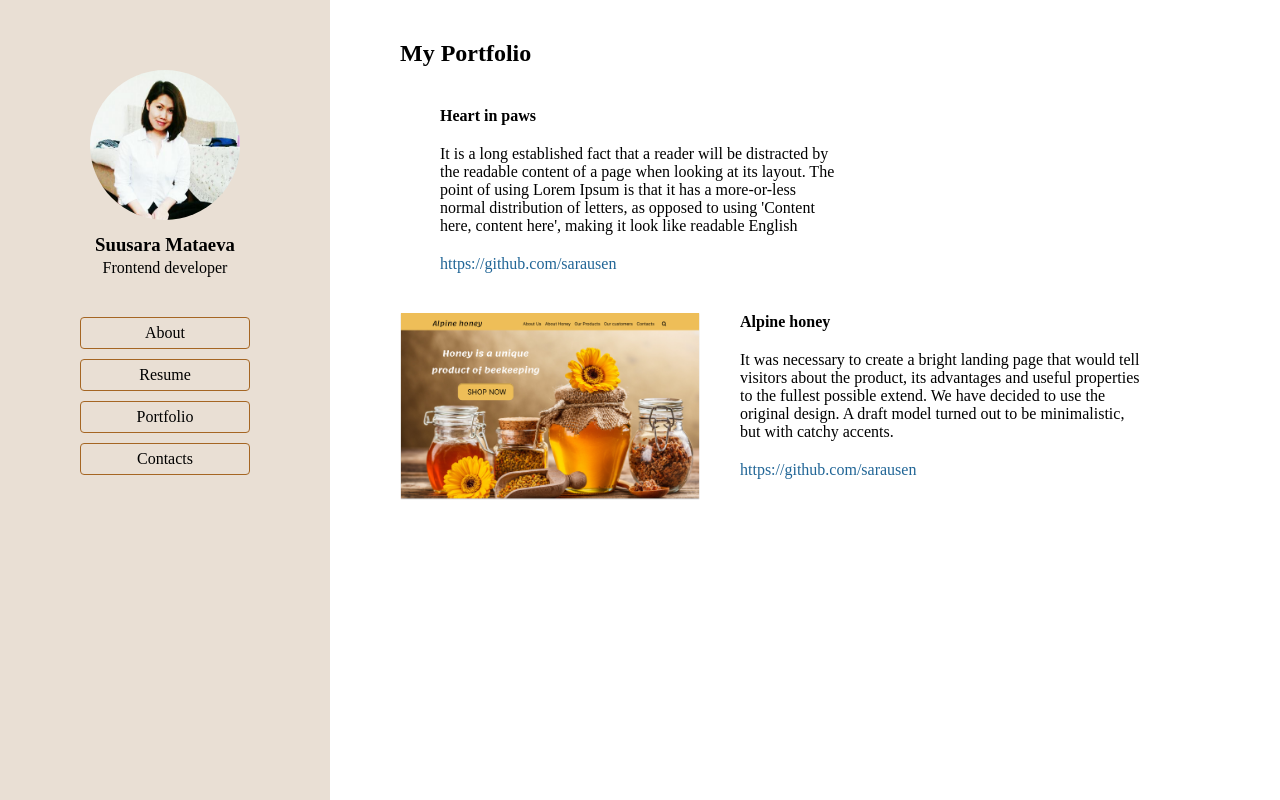
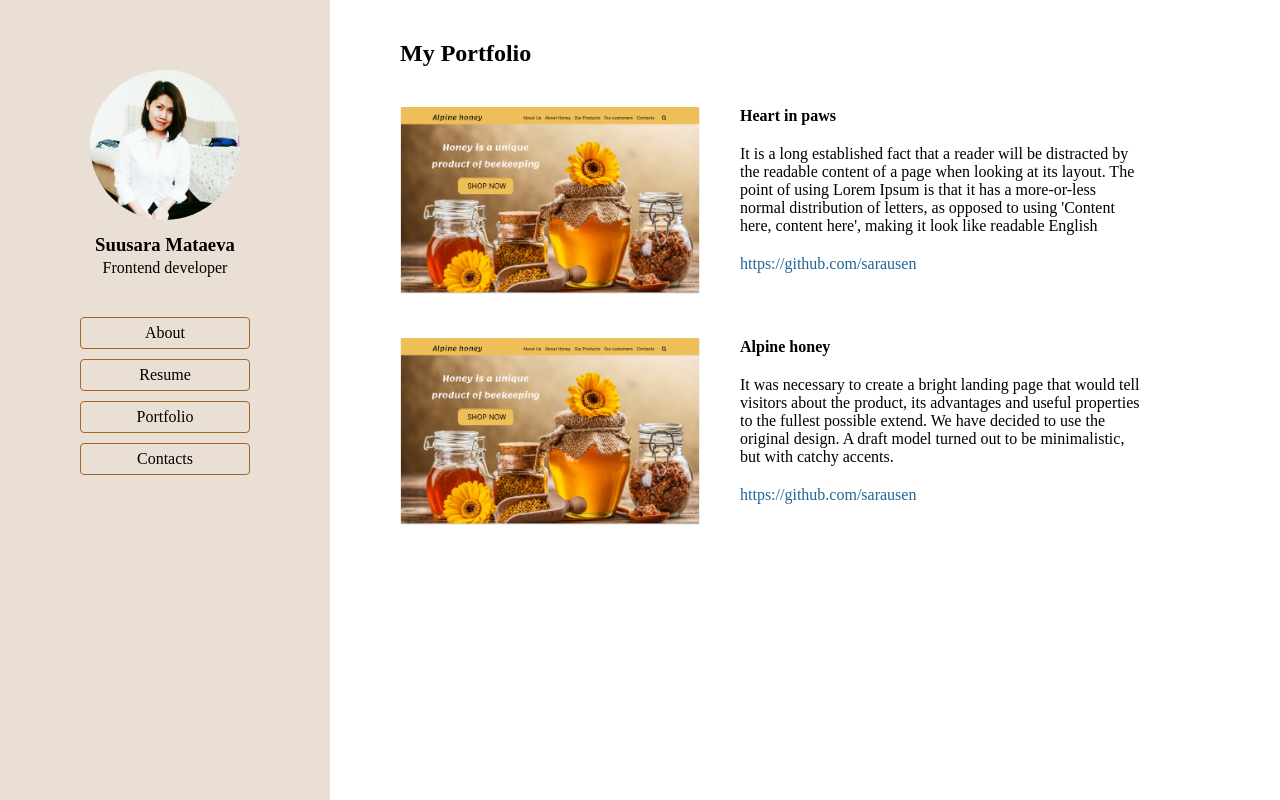
Before and after one commit to sarausen/online_CV, a React (Create React App) app: page /portfolio in a window 1280 px wide. Built offline with nearby package versions, Linux system fonts and the light colour scheme.

Commit message:
add new img

```diff
--- a/src/pages/portfolio/index.jsx
+++ b/src/pages/portfolio/index.jsx
@@ -7,7 +7,7 @@ export const PortfolioPage = () => {
         <h2>My Portfolio</h2>
         <div className="portfolio_block">
            <div className="portfolio_bl">
-             <img className="portfolio_img" src="" alt=""/>
+             <img className="portfolio_img" src={Honey} alt=""/>
           </div>
           <div>
             <h4>Heart in paws</h4>
```
